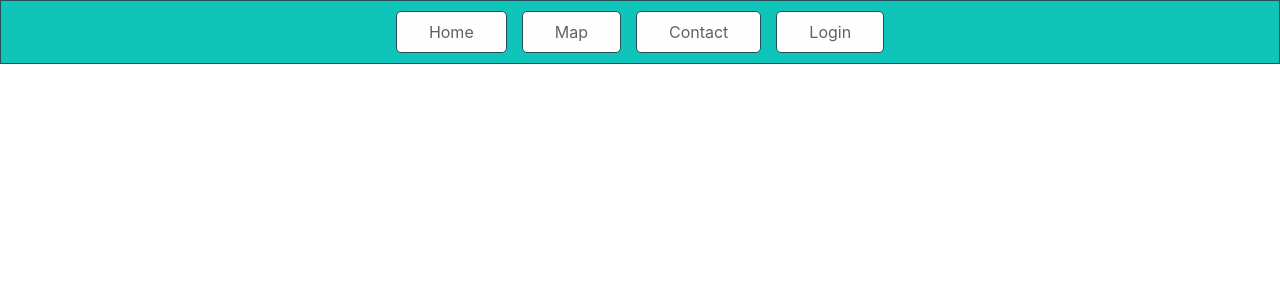
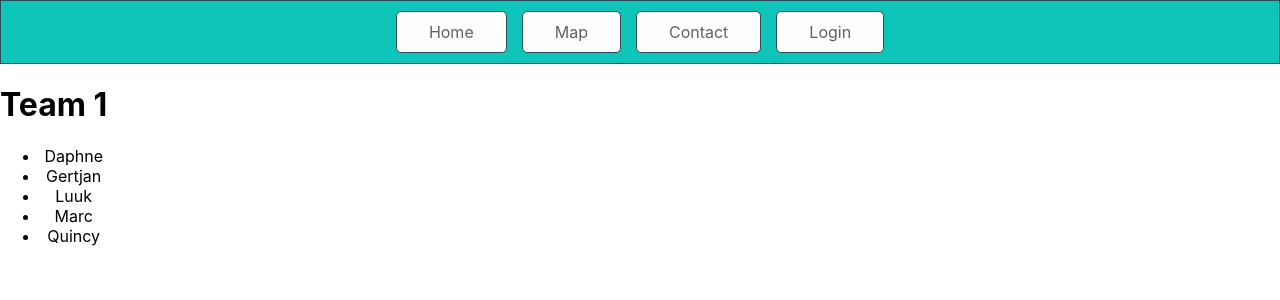
Before and after one commit to gert1999/ScreenGreenMachine, a React (Create React App) app: page /contact in a window 1280 px wide. Shown: the top 300 px of the page. Built offline with nearby package versions, Linux system fonts and the light colour scheme.

Commit message:
Added Contacts Page.

```diff
--- a/src/App.css
+++ b/src/App.css
@@ -7,6 +7,10 @@
   height: 40vmin;
   pointer-events: none;
 }
+
+/* .groupphoto {
+  background-image: url("./img/group_photo.png");
+} */
 
 map {
   /* background-color: #282c34; */
--- a/src/App.js
+++ b/src/App.js
@@ -2,6 +2,7 @@ import './App.css';
 import { Map } from './components/Map';
 
 import { BrowserRouter  as Router, Switch, Route, Link } from "react-router-dom";
+import { Contact } from './components/Contact';
 
 
 function App() {
@@ -16,6 +17,7 @@ function App() {
       </nav>
       <Switch>
         <Route path="/map" component={ Map }/>
+        <Route path="/contact" component={ Contact }/>
       </Switch>
       </div>
     </Router>
--- /dev/null
+++ b/src/components/Contact.js
@@ -0,0 +1,41 @@
+import React from "react";
+
+export class Contact extends React.Component {
+    constructor(){
+        super()
+
+    }
+
+    componentDidMount(){
+        console.log("DidMount Project");
+    }
+
+    componentDidUpdate(){
+        console.log("DidUpdate Project");
+    }
+
+    componentWillUnmount(){
+        console.log("WillUnmount Project");
+    }
+
+    render() {
+        return(
+            <div className="main">
+                <left>
+                    <h1>Team 1</h1>
+                    <ul>
+                        <li>Daphne</li>
+                        <li>Gertjan</li>
+                        <li>Luuk</li>
+                        <li>Marc</li>
+                        <li>Quincy</li>
+                    </ul>
+                    <img className="groupphoto"></img>
+                </left>
+                <right>
+
+                </right>
+            </div>
+        )
+    }
+}
```
Also changed, not shown: src/img/group_photo.PNG (added).
